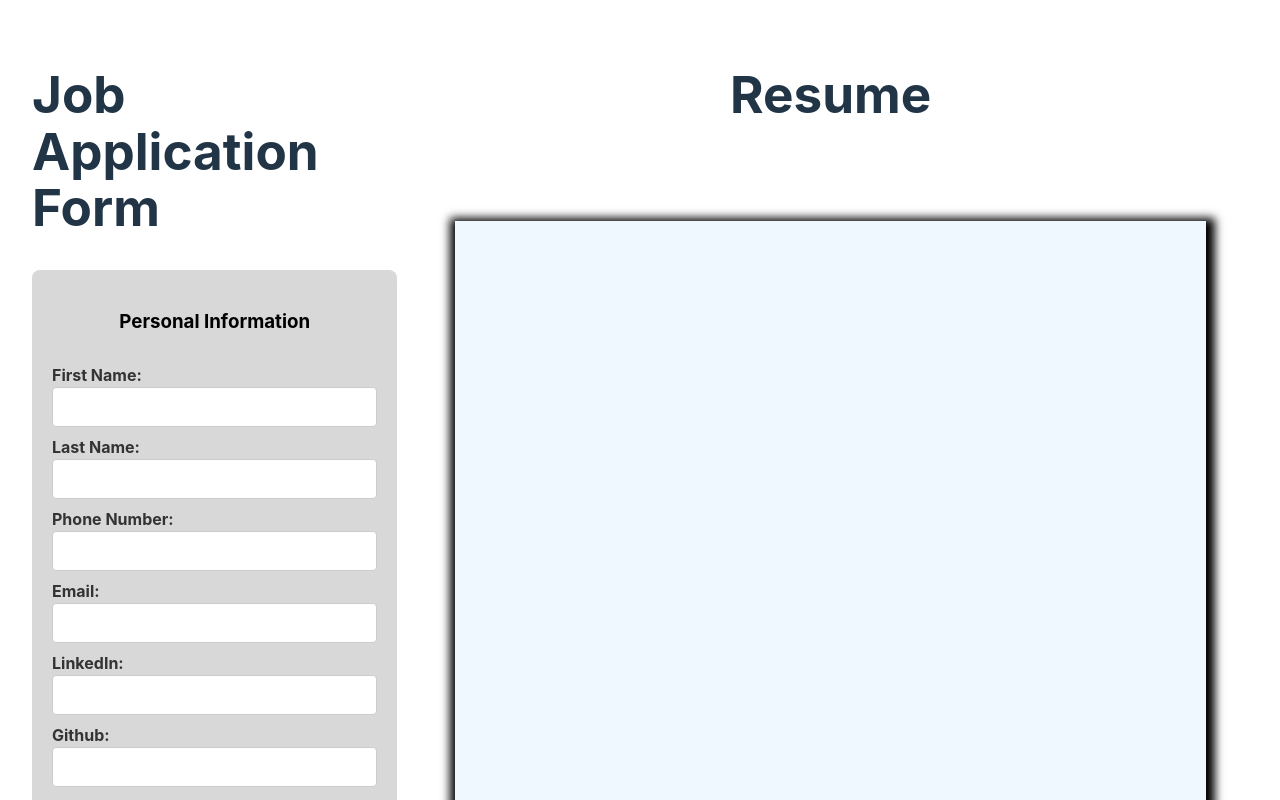
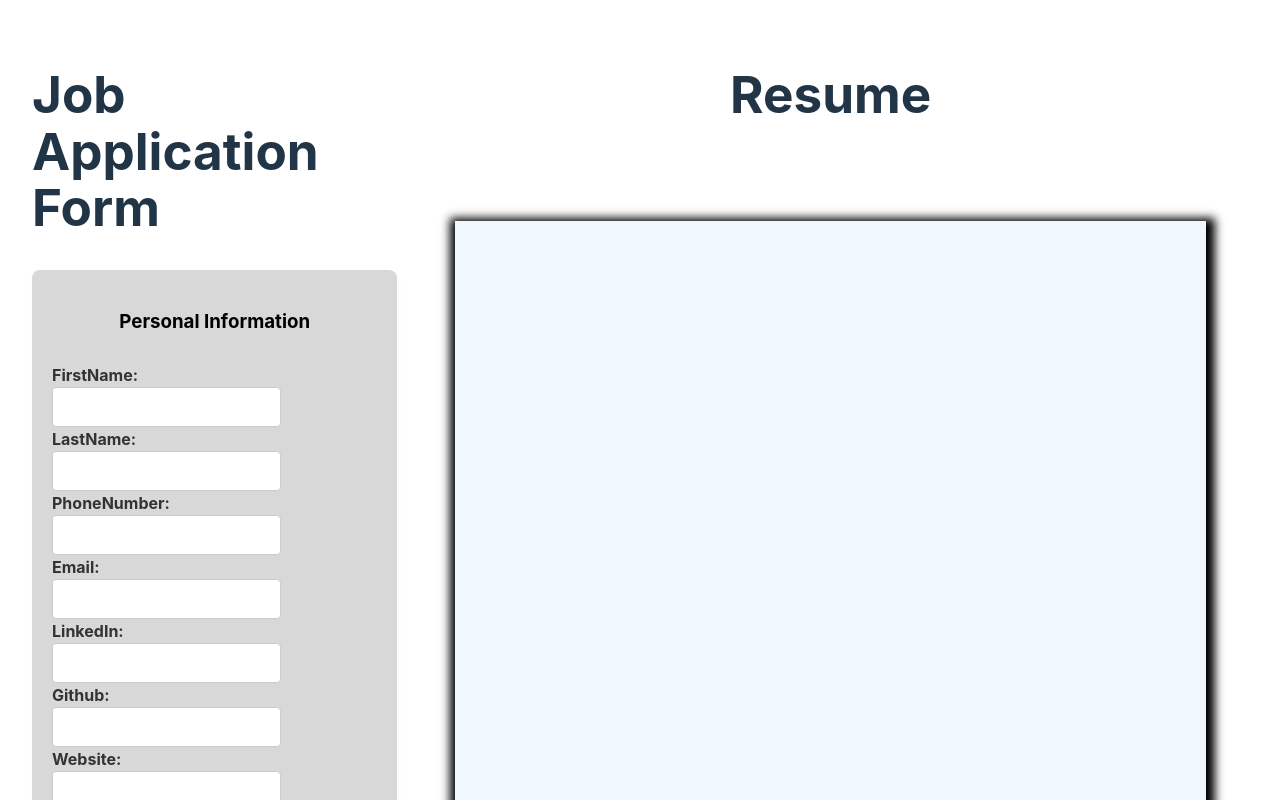
Before and after one commit to blitheryjibits/resume-builder, a React (Vite) app: page / in a window 1280 px wide. Shown: the top 800 px of the page. Built offline with nearby package versions, Linux system fonts and the light colour scheme.

Commit message:
Refactor - converted hardcoded fields into a single map function

```diff
--- a/src/components/form-components/personal-form.jsx
+++ b/src/components/form-components/personal-form.jsx
@@ -24,71 +24,20 @@ export default function PersonalInformationSection({ updateParent }) {
   }, [personalInfo]);
 
     return (
-      <div>
+      <div className="form-section">
         <h3>Personal Information</h3>
-        <div>
-          <label>First Name:</label>
-          <input
-            type="text"
-            name="firstName"
-            value={personalInfo.firstName}
-            onChange={handleChange}
-          />
-        </div>
-        <div>
-          <label>Last Name:</label>
-          <input
-            type="text"
-            name="lastName"
-            value={personalInfo.lastName}
-            onChange={handleChange}
-          />
-        </div>
-        <div>
-          <label>Phone Number:</label>
-          <input
-            type="tel"
-            name="phoneNumber"
-            value={personalInfo.phoneNumber}
-            onChange={handleChange}
-          />
-        </div>
-        <div>
-          <label>Email:</label>
-          <input
-            type="email"
-            name="email"
-            value={personalInfo.email}
-            onChange={handleChange}
-          />
-        </div>
-        {/* Change the hardcoded social media fields to a dynamic field that can be added or removed */}
-        <div>
-          <label>LinkedIn:</label>
-          <input
-            type="text"
-            name="linkedIn"
-            value={personalInfo.linkedIn}
-            onChange={handleChange}
-          />
-        </div>
-        <div>
-          <label>Github:</label>
-          <input
-            type="text"
-            name="github"
-            value={personalInfo.github}
-            onChange={handleChange}
-          />
-        </div>
-        <div>
-          <label>Website:</label>
-          <input
-            type="text"
-            name="website"
-            value={personalInfo.website}
-            onChange={handleChange}
-          />
+        <div className='input-field-wrapper'>
+            {Object.entries(personalInfo).map(([key, value]) => (
+                <div key={key} className="input-field-container">
+                    <label>{key.charAt(0).toUpperCase() + key.slice(1)}:</label>
+                    <input
+                        type={key === 'email' ? 'email' : key === 'phoneNumber' ? 'tel' : 'text'}
+                        name={key}
+                        value={value}
+                        onChange={handleChange}
+                    />
+                </div>
+            ))}
         </div>
       </div>
     );
```
